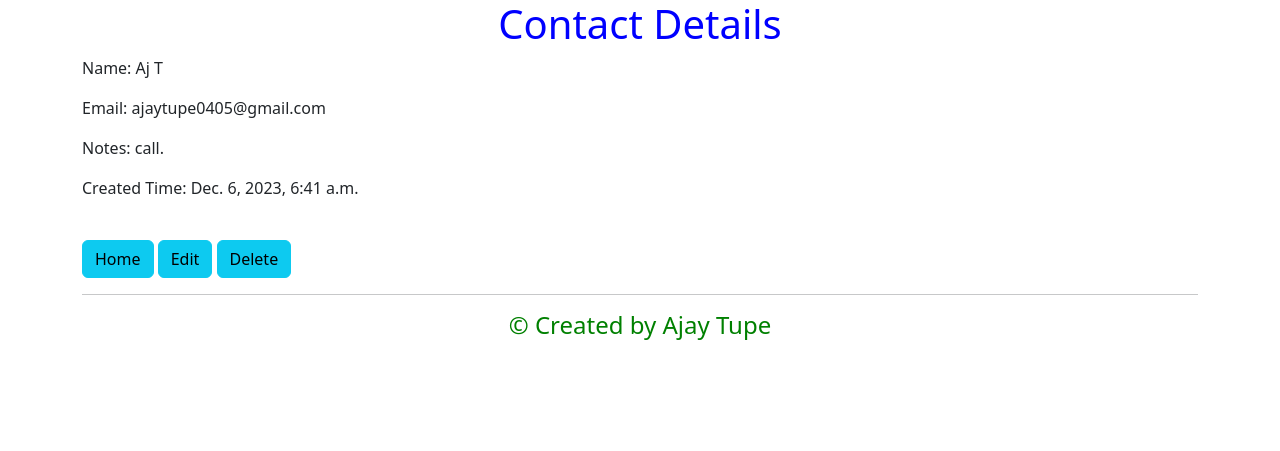
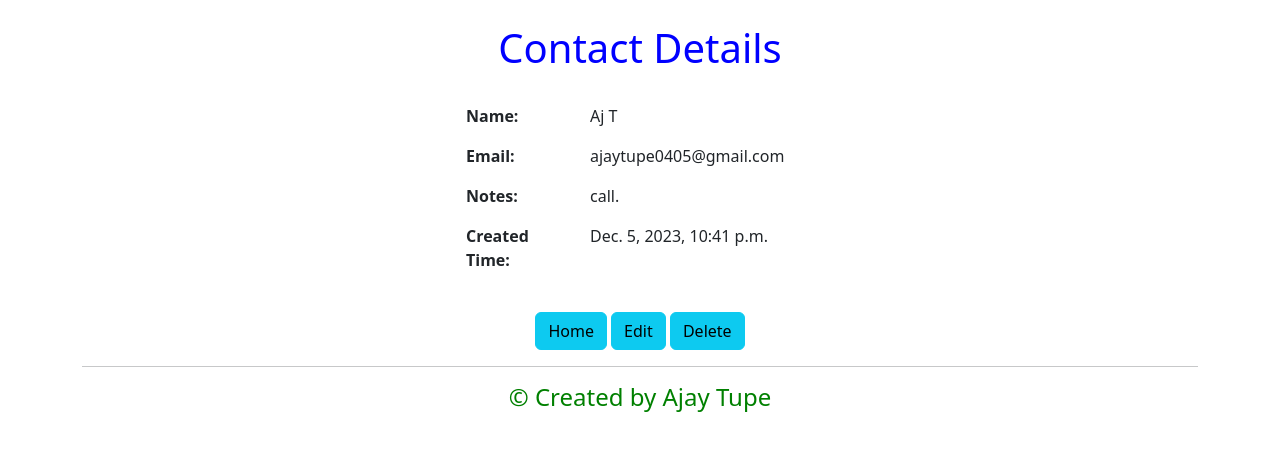
Before and after one commit to ajaytupe/Python-Project, a Django app: page /contacts/10/ in a window 1280 px wide. Shown: the top 451 px of the page. Run offline with Django 4.2, Linux system fonts and the light colour scheme; data comes from the database, SQL or seed files in the repository; both versions use the stored data as it was after the commit; some libraries are stand-ins or nearby versions.

Commit message:
Look Changes

```diff
--- a/ajay_tupe/ajay_tupe/settings.py
+++ b/ajay_tupe/ajay_tupe/settings.py
@@ -106,7 +106,7 @@ AUTH_PASSWORD_VALIDATORS = [
 
 LANGUAGE_CODE = "en-us"
 
-TIME_ZONE = "UTC"
+TIME_ZONE = "America/Los_Angeles"
 
 USE_I18N = True
 
--- a/ajay_tupe/contacts/models.py
+++ b/ajay_tupe/contacts/models.py
@@ -1,7 +1,5 @@
 from django.db import models
-from django.utils import timezone
 
-# Create your models here.
 class Contact(models.Model):
     name = models.CharField(max_length=20, null=False, unique=True)
     email = models.EmailField(unique=True)
--- a/ajay_tupe/contacts/templates/contacts/contact_detail.html
+++ b/ajay_tupe/contacts/templates/contacts/contact_detail.html
@@ -1,22 +1,41 @@
 {% extends "base.html" %}
 
 {% block content %}
+<div class="container">
+    <div class="row justify-content-center">
+        <div class="col-md-4">
+            <br>
+            <div class="text-center" style="color: blue;">
+                <h1>Contact Details</h1>
+            </div>
+            <br>
+            <div class="row">
+                <div class="col-md-4">
+                    <p><strong>Name:</strong></p>
+                    <p><strong>Email:</strong></p>
+                    <p><strong>Notes:</strong></p>
+                    <p><strong>Created Time:</strong></p>
+                </div>
+                <div class="col-md-7">
+                    <p>{{ contact.name }}</p>
+                    <p>{{ contact.email }}</p>
+                    <p>{{ contact.notes }}</p>
+                    <p>{{ contact.created_time }}</p>
+                </div>
+            </div>
 
-<div class="centered-text" style="color: blue;">
-    <h1>Contact Details</h1>
+            <br>
+            <div class="text-center">
+                <a class="btn btn-info" href="{% url 'contact_list' %}" role="button">Home</a>
+                <a class="btn btn-info" href="{% url 'contact_update' contact.pk %}" role="button">Edit</a>
+                <a class="btn btn-info" href="{% url 'contact_delete' contact.pk %}" role="button">Delete</a>
+            </div>
+        </div>
+    </div>
 </div>
-<p>Name: {{ contact.name }}</p>
-<p>Email: {{ contact.email }}</p>
-<p>Notes: {{ contact.notes }}</p>
-<p>Created Time: {{ contact.created_time }}</p>
-<br>
-<a class="btn btn-info" href="{% url 'contact_list' %}" role="button">Home</a>
-<a class="btn btn-info" href="{% url 'contact_update' contact.pk %}" role="button">Edit</a>
-<a class="btn btn-info" href="{% url 'contact_delete' contact.pk %}" role="button">Delete</a>
 
 <hr>
 <div class="centered-text" style="color: green;">
     <h4>&copy; Created by Ajay Tupe</h4>
 </div>
-
 {% endblock content %}
--- a/ajay_tupe/contacts/views.py
+++ b/ajay_tupe/contacts/views.py
@@ -1,4 +1,6 @@
 from django.shortcuts import render, redirect
+from django.utils import timezone
+import pytz
 from django.urls import reverse_lazy
 from django.views.generic import View, ListView, DetailView, UpdateView, DeleteView
 from .models import Contact
```
Also changed, not shown: ajay_tupe/contacts/templates/contacts/contact_confirm_delete.html (+15 -5 lines), ajay_tupe/contacts/templates/contacts/contact_form.html (+6 -3 lines), ajay_tupe/contacts/templates/contacts/contact_list.html (+8 -5 lines), ajay_tupe/db.sqlite3.
